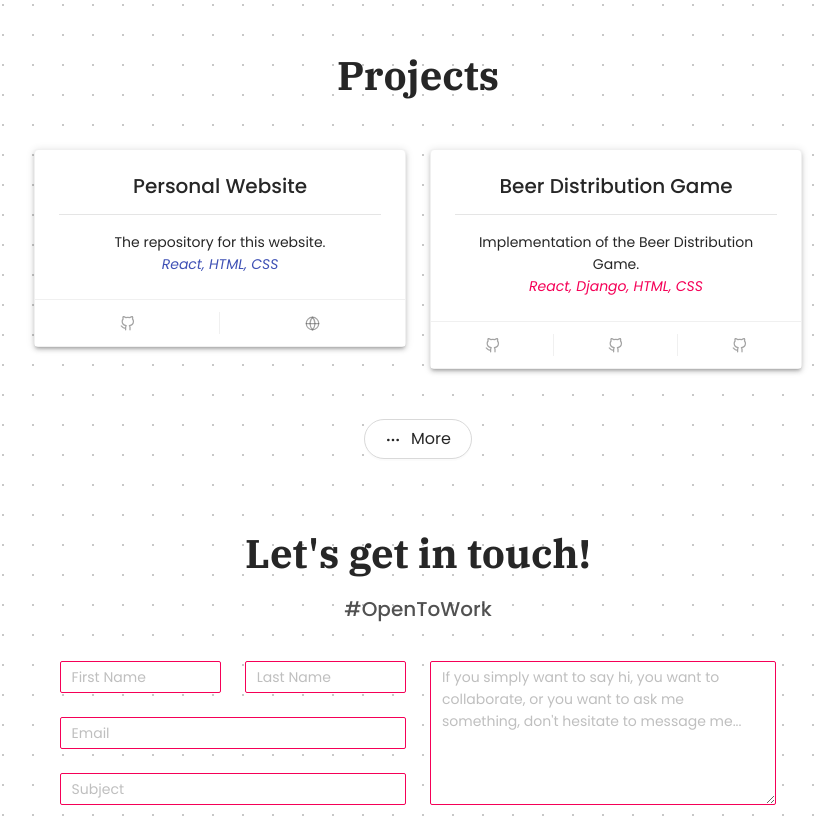
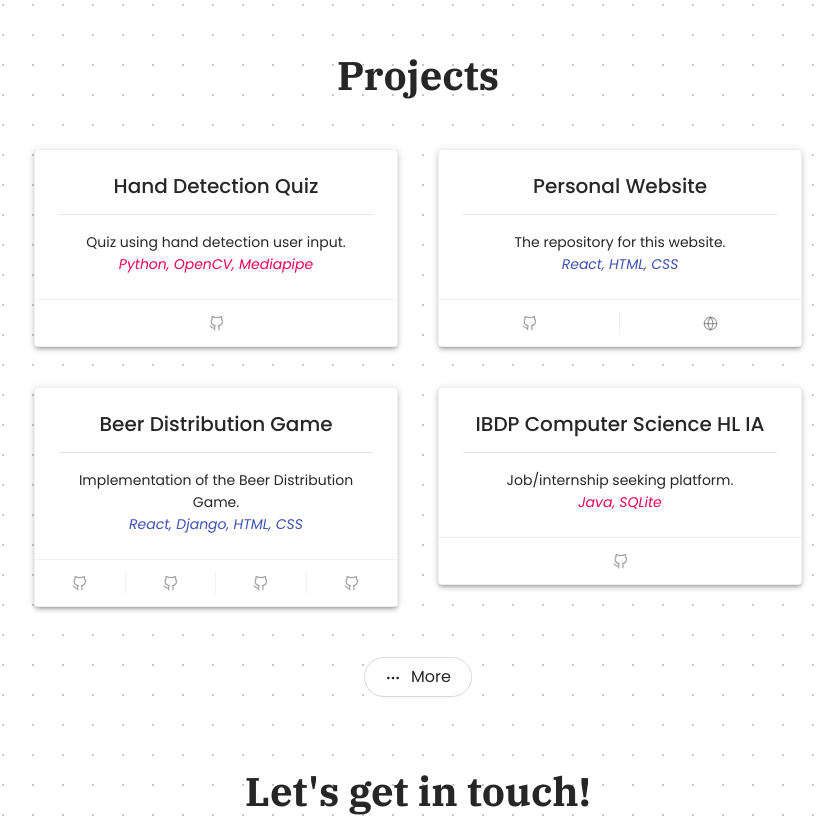
Before and after one commit to erlisakulla/erlisakulla.github.io, a React (Create React App) app: page / in a window 1280 px wide. Shown: the part 3640-4464 px from the top of the page, without its empty margins (222-1057 px from the left). Built offline with nearby package versions, Linux system fonts and the light colour scheme; a web font is replaced by a local one.

Commit message:
Experience and Project Updates

```diff
--- a/src/main/Home/HomePage.css
+++ b/src/main/Home/HomePage.css
@@ -251,6 +251,7 @@ h3 {
 
 .project-card {
   max-width: 100%;
+  text-align: center;
 }
 
 @media (max-width:600px) {
--- a/src/main/sections/Experience.js
+++ b/src/main/sections/Experience.js
@@ -9,6 +9,7 @@ import TimelineOppositeContent from '@material-ui/lab/TimelineOppositeContent';
 import TimelineDot from '@material-ui/lab/TimelineDot';
 import { Paper, Grid, Collapse } from '@material-ui/core';
 import bmw from '../../img/bmw-logo.png';
+// import allianz from '../../img/allianz-logo.jpg';
 import jsc from '../../img/jsc-logo.jpg';
 import idmc from '../../img/idmc-logo.jpg';
 import { FiGlobe } from 'react-icons/fi';
@@ -44,6 +45,47 @@ export default function CustomizedTimeline() {
 
   return (
     <Timeline align="alternate">
+      {/* <div className="time">August 2020 - Present</div>
+      <TimelineItem>
+        <TimelineOppositeContent>
+          <Paper elevation={3} className={classes.paper} id="bmw-paper" onClick={handleExpandClick2}>
+            <Grid container spacing={3}>
+              <Grid item xs={9}>
+                <h5>AI-driven User Interfaces Developer - Working Student</h5>
+                <p>
+                  <i style={{fontSize:'14px'}}>Munich, Germany</i><br/>
+                  <a className="weblink" target="_blank" rel="noreferrer" href="https://www.allianz.de"><FiGlobe/></a> Allianz
+                </p>
+
+              </Grid>
+              <Grid item xs={3}>
+                <img id="jsc-logo" src={allianz} alt="allianz-logo"/>
+              </Grid>
+            </Grid> */}
+
+            {/* <Collapse in={expandJSC} timeout="auto" unmountOnExit id="ui-ux-skills">
+
+            </Collapse> */}
+
+            {/* <div style={{textAlign:'center', color:'none'}}>
+              {
+                (expandJSC === false) ?
+                <FiChevronDown size={25} id="backend-expand-arrow"/> :
+                <FiChevronUp size={25} id="backend-expand-arrow"/>
+              }
+            </div> */}
+          {/* </Paper>
+          <br/>
+        </TimelineOppositeContent>
+        <TimelineSeparator id="disappear">
+          <TimelineDot color="primary" variant="outlined" id="disappear"/>
+          <TimelineConnector className={classes.secondaryTail}/>
+        </TimelineSeparator>
+        <TimelineContent id="disappear">
+        September 2020 - Present
+        </TimelineContent>
+      </TimelineItem> */}
+
       <div className="time">June - July 2021</div>
       <TimelineItem>
         <TimelineOppositeContent id="disappear">
@@ -60,10 +102,10 @@ export default function CustomizedTimeline() {
                 <img id="bmw-logo" src={bmw} alt="bmw-logo"/>
               </Grid>
               <Grid item xs={9}>
-                <h5>Incoming Software Engineering Intern</h5>
+                <h5>Software Developer - Intern</h5>
                 <p>
                   <i style={{fontSize:'14px'}}>Munich, Germany</i><br/>
-                  <a className="weblink" target="_blank" rel="noreferrer"  href="http://www.bmwgroup.de"><FiGlobe/></a> BMW Group
+                  <a className="weblink" target="_blank" rel="noreferrer" href="http://www.bmwgroup.de"><FiGlobe/></a> BMW Group
                 </p>
               </Grid>
             </Grid>
@@ -97,13 +139,13 @@ export default function CustomizedTimeline() {
             <Collapse in={expandJSC} timeout="auto" unmountOnExit id="ui-ux-skills">
               <ul style={{listStyle:'circle', fontSize:'13px', lineHeight:'1.5', paddingTop:'10px', paddingRight:'10px', paddingBottom:'15px'}}>
                 <li>
-                  Recruiting and leading the Marketing Team for JSC 2021
+                  Recruited and led the Marketing Team for JSC 2021
                 </li>
                 <li>
-                  Creating visual content: logo design, social media posts, brochures, posters, flyers, videos, recruitment material etc.
+                  Created visual content: logo design, social media posts, brochures, posters, flyers, videos, recruitment material etc.
                 </li>
                 <li>
-                  Designing and managing the JSC website
+                  Designed and managed the JSC website
                 </li>
               </ul>
             </Collapse>
--- a/src/main/sections/Projects.js
+++ b/src/main/sections/Projects.js
@@ -7,7 +7,30 @@ import { FiGithub, FiGlobe } from 'react-icons/fi';
 export const Projects = () => {
   return (
     <>
-      <Grid container spacing={3}>
+      <Grid container spacing={5}>
+        <Grid item xs={12} md={6} className="projects-grid">
+          <Card
+            className="project-card"
+            hoverable
+            style={{width:400, left:'0', right:'0', margin:'auto', borderRadius:'4px'}}
+            // cover={
+            //   <img
+            //     alt="example"
+            //     src="https://kinsta.com/wp-content/uploads/2018/04/what-is-github-1-1.png"
+            //   />
+            // }
+            actions={[
+              <a href="https://github.com/erlisakulla/thumbs-up-down-python-opencv-mediapipe" target="_blank" rel="noreferrer"><FiGithub key="link" size={15}/></a>,
+            ]}
+          >
+            <h5>Hand Detection Quiz</h5>
+            <hr/>
+            Quiz using hand detection user input.<br></br>
+            <i style={{color:'#f50057'}}>Python, OpenCV, Mediapipe</i>
+          </Card>
+        </Grid>
+
+
         <Grid item xs={12} md={6} className="projects-grid" style={{justifyContent:'center'}}>
           <Card
             className="project-card"
@@ -43,16 +66,38 @@ export const Projects = () => {
             //   />
             // }
             actions={[
-              <a title="3rd Sprint" href="https://github.com/erlisakulla/beer-distribution-game-django-react-xp3" target="_blank" rel="noreferrer"><FiGithub key="link" size={15}/></a>,
-              <a title="2nd Sprint" href="https://github.com/erlisakulla/beer-distribution-game-django-xp2" target="_blank" rel="noreferrer"><FiGithub key="link" size={15}/></a>,
-              <a title="1st Sprint" href="https://github.com/erlisakulla/beer-distribution-game-django-xp1" target="_blank" rel="noreferrer"><FiGithub key="link" size={15}/></a>,
-              // <FiGlobe key="github" size={15} style={{color:'rgb(0 0 0 / 45%)'}}/>,
+              <a title="4th Sprint" href="https://github.com/erlisakulla/bdg-django-react-xp4" target="_blank" rel="noreferrer"><FiGithub key="link" size={15}/></a>,
+              <a title="3rd Sprint" href="https://github.com/erlisakulla/bdg-django-react-xp3" target="_blank" rel="noreferrer"><FiGithub key="link" size={15}/></a>,
+              <a title="2nd Sprint" href="https://github.com/erlisakulla/bdg-django-xp2" target="_blank" rel="noreferrer"><FiGithub key="link" size={15}/></a>,
+              <a title="1st Sprint" href="https://github.com/erlisakulla/bdg-django-xp1" target="_blank" rel="noreferrer"><FiGithub key="link" size={15}/></a>,
             ]}
           >
             <h5>Beer Distribution Game</h5>
             <hr/>
             Implementation of the Beer Distribution Game.<br></br>
-            <i style={{color:'#f50057'}}>React, Django, HTML, CSS</i>
+            <i style={{color:'#3f51b5'}}>React, Django, HTML, CSS</i>
+          </Card>
+        </Grid>
+
+        <Grid item xs={12} md={6} className="projects-grid">
+          <Card
+            className="project-card"
+            hoverable
+            style={{width:400, left:'0', right:'0', margin:'auto', borderRadius:'4px'}}
+            // cover={
+            //   <img
+            //     alt="example"
+            //     src="https://kinsta.com/wp-content/uploads/2018/04/what-is-github-1-1.png"
+            //   />
+            // }
+            actions={[
+              <a href="https://github.com/erlisakulla/Computer-Science-HL-IA" target="_blank" rel="noreferrer"><FiGithub key="link" size={15}/></a>,
+            ]}
+          >
+            <h5>IBDP Computer Science HL IA</h5>
+            <hr/>
+            Job/internship seeking platform. <br></br>
+            <i style={{color:'#f50057'}}>Java, SQLite</i>
           </Card>
         </Grid>
       </Grid>
```
Also changed, not shown: src/img/allianz-logo.jpg (added).
